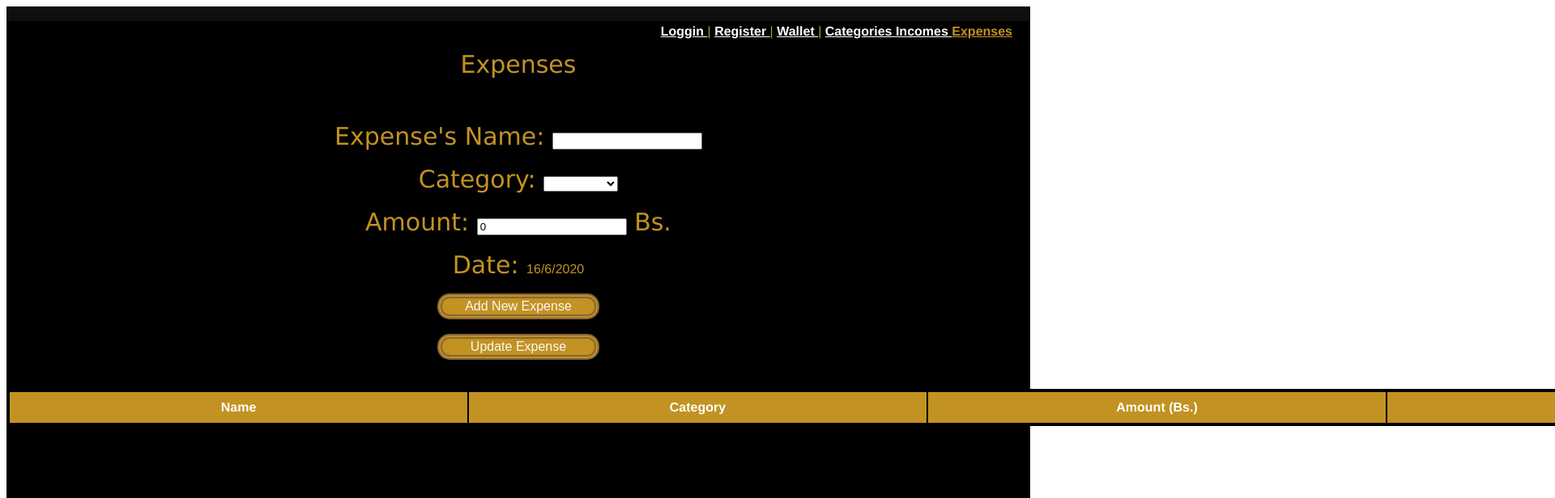
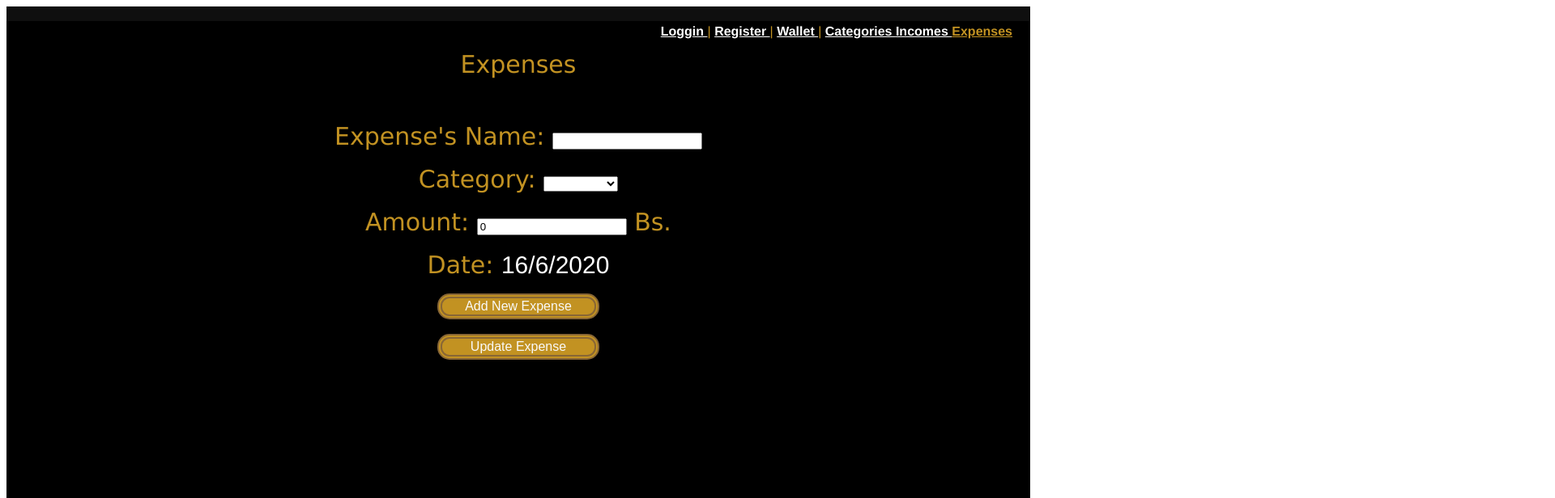
Before and after one commit to AndresGamboaBaldi/EnterpriseWallet, a Vue app: page /expenses in a window 1280 px wide. Shown: the top 616 px of the page at 81% size, 1920 px wide, since content can reach past the window. Built offline with nearby package versions, Linux system fonts and the light colour scheme.

Commit message:
Error Handling on Expenses

```diff
--- a/src/views/Expenses.vue
+++ b/src/views/Expenses.vue
@@ -26,7 +26,7 @@
       <br />
       <br />
       <label>Date: </label>
-      <span> {{ expenseDate }} </span>
+      <span class="showndate"> {{ expenseDate }} </span>
       <br />
       <br />
       <button @click="addNewExpense" class="buttons">
@@ -40,7 +40,7 @@
     </div>
     <br />
     <br />
-    <div class="expenseTable">
+    <div v-if="expenseList.length > 0" class="expenseTable">
       <table>
         <thead>
           <tr>
@@ -101,6 +101,7 @@ export default {
     ...mapActions(["updateExpense"]),
     ...mapActions(["deleteExpense"]),
     addNewExpense() {
+      if (this.validateFields()) {
         this.addExpense({
           name: this.expenseName,
           category: this.expenseCategory,
@@ -108,8 +109,12 @@ export default {
           date: this.expenseDate
         });
         this.clearBoxes();
+      } else {
+        alert("Error Ocurred, Verify input fields");
+      }
     },
     modifyExpense() {
+      if (this.validateFields()) {
         this.updateExpense({
           name: this.expenseName,
           category: this.expenseCategory,
@@ -117,6 +122,9 @@ export default {
           date: this.expenseDate
         });
         this.clearBoxes();
+      } else {
+        alert("Error Ocurred, Verify input fields");
+      }
     },
     removeExpense(nameToDelete) {
       this.deleteExpense(nameToDelete);
@@ -126,11 +134,33 @@ export default {
       this.expenseName = "";
       this.expenseCategory = "";
       this.expenseAmount = 0;
+    },
+    validateFields() {
+      if (
+        this.isEmptyString(this.expenseName) ||
+        this.isEmptyString(this.expenseCategory) ||
+        Number.isFinite(this.expenseAmount)
+      ) {
+        return false;
+      } else {
+        return true;
+      }
+    },
+    isEmptyString(string) {
+      if (string === "") {
+        return true;
+      } else {
+        return false;
+      }
     }
   }
 };
 </script>
 <style>
+.showndate {
+  color: white;
+  font-size: 30px;
+}
 html {
   width: 100%;
   height: 100%;
```
Lines whose indentation alone changed are shown as unchanged.
